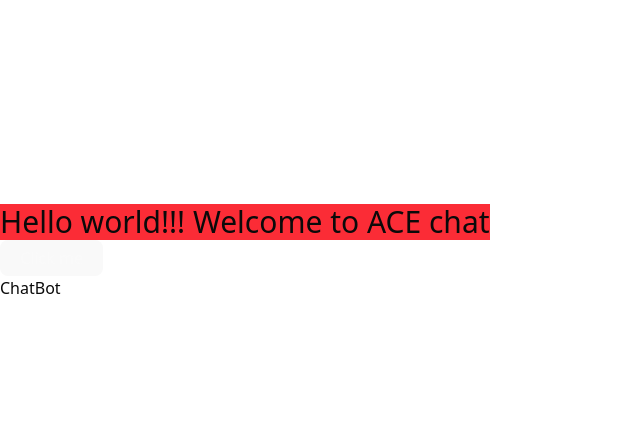
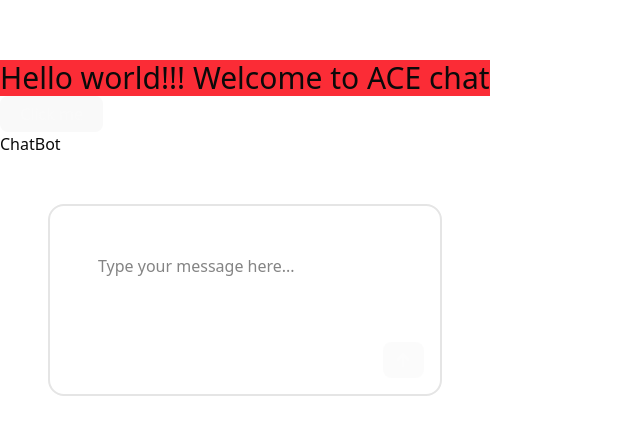
Before and after one commit to Oreva-J/ACE-pharmacy-chat, a React (Vite) app in the folder packages/client/: page / in a window 1280 px wide. Shown: the part 148-582 px from the top of the page, without its empty margins (0-640 px from the left). Built offline with nearby package versions, Linux system fonts and the light colour scheme.

Commit message:
Ai chatbot input added

```diff
--- a/packages/client/package.json
+++ b/packages/client/package.json
@@ -16,6 +16,8 @@
     "lucide-react": "^0.552.0",
     "react": "^19.1.1",
     "react-dom": "^19.1.1",
+    "react-hook-form": "^7.66.0",
+    "react-icons": "^5.5.0",
     "tailwind-merge": "^3.3.1",
     "tailwindcss": "^4.1.16"
   },
--- a/packages/client/src/App.tsx
+++ b/packages/client/src/App.tsx
@@ -1,4 +1,4 @@
-import Chatbot from "./components/chat/Chatbot"
+import Ai_ChatBot from "./components/chat/Ai_ChatBot"
 import { Button } from "./components/ui/button"
 
 
@@ -7,7 +7,7 @@ const App = () => {
     <div>
       <p className='text-3xl bg-red-500'>Hello world!!! Welcome to ACE chat</p>
       <Button>Click me</Button>
-      <Chatbot />
+      <Ai_ChatBot />
     </div>
   )
 }
--- /dev/null
+++ b/packages/client/src/components/chat/Ai_BotInput.tsx
@@ -0,0 +1,53 @@
+import { FaArrowUp } from "react-icons/fa";
+import { Button } from "../ui/button";
+import { useForm } from "react-hook-form";
+
+type ChatFormData = {
+  prompt: string;
+};
+
+type props = {
+  onSubmit: (data: ChatFormData) => void;
+};
+
+const Ai_BotInput = ({ onSubmit }: props) => {
+  const { register, handleSubmit, formState, reset } = useForm<ChatFormData>();
+
+  const onKeyDown = (e: React.KeyboardEvent<HTMLFormElement>) => {
+    if (e.key === "Enter" && !e.shiftKey) {
+      e.preventDefault();
+      submit();
+    }
+  };
+  const submit = handleSubmit((data) => {
+    reset({ prompt: "" });
+    onSubmit(data);
+  });
+
+  return (
+    <form
+      onSubmit={submit}
+      onKeyDown={onKeyDown}
+      className="flex flex-col gap-2 items-end border-2 rounded-2xl m-12 p-4"
+    >
+      <textarea
+        {...register("prompt", {
+          required: true,
+          validate: (data) => data.trim().length > 0,
+        })}
+        autoFocus
+        className="w-full outline-none resize-none border-0 p-8 "
+        placeholder="Type your message here..."
+        maxLength={500}
+      />
+      <Button
+        disabled={!formState.isValid}
+        className=" text-4xl rounded-full w-9 h-9"
+      >
+        <FaArrowUp />
+      </Button>
+    </form>
+  );
+};
+
+export default Ai_BotInput;
--- /dev/null
+++ b/packages/client/src/components/chat/Ai_ChatBot.tsx
@@ -0,0 +1,18 @@
+import React from 'react'
+import Ai_BotInput from './Ai_BotInput'
+
+
+const Chatbot = () => {
+
+  const onSubmit = ()=>{
+    console.log('worked')
+  }
+  return (
+    <div>
+      ChatBot
+      <Ai_BotInput onSubmit={onSubmit} />
+    </div>
+  )
+}
+
+export default Chatbot
--- a/packages/client/src/components/chat/Chatbot.tsx
+++ /dev/null
@@ -1,11 +0,0 @@
-import React from 'react'
-
-const Chatbot = () => {
-  return (
-    <div>
-      ChatBot
-    </div>
-  )
-}
-
-export default Chatbot
```
Also changed, not shown: 1 other file (tests, documents, lock files or other folders).
